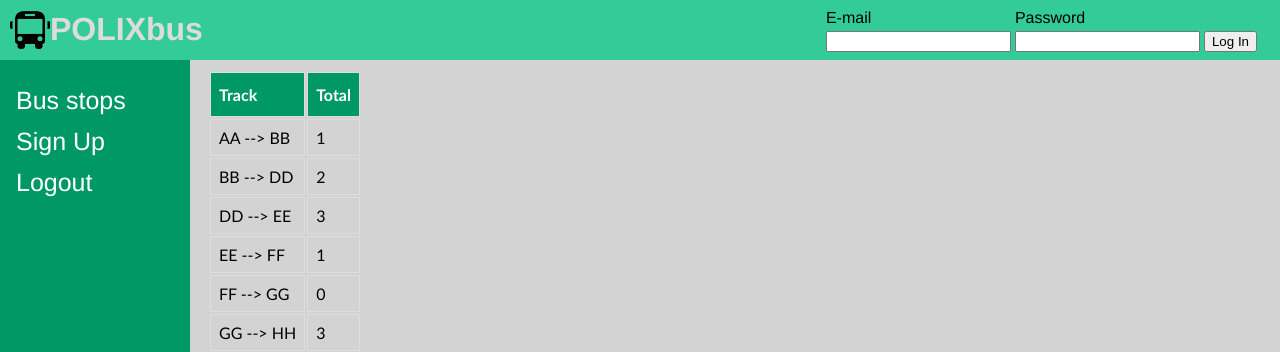
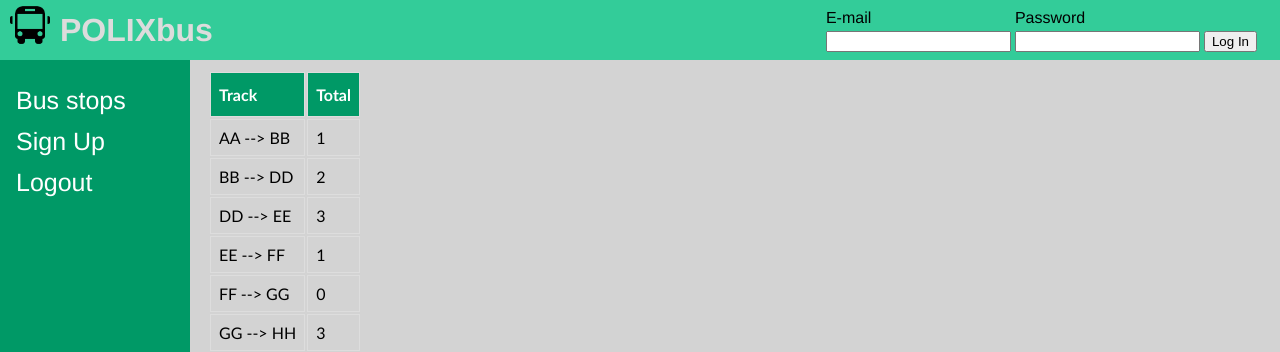
Before and after one commit to Jacopx/BusManaging_Web, a PHP site: page / in a window 1280 px wide. Shown: the top 352 px of the page. Run offline with PHP 8.4, Linux system fonts and the light colour scheme; data comes from the database, SQL or seed files in the repository; data that the repository does not hold is empty.

Commit message:
Some graphical improvement. Added also PoliTO version of base.php

```diff
--- a/3f3669/index.html
+++ b/3f3669/index.html
@@ -17,8 +17,8 @@
   <div class="header">
       <div class="leftHeader">
           <!--@TODO: Icon need graphical fix -->
-          <img src="bus.png" alt="Bus icon" height="40" width="40" vspace="20">
-          <h1 class="title" onclick="location.reload();">POLIXbus</h1>
+          <img id="icon" src="bus.png" alt="Bus icon">
+          <h1 id="title" onclick="location.reload();">POLIXbus</h1>
       </div>
 
       <div class="rightHeader">
@@ -47,7 +47,7 @@
   </div>
 
   <div class="main" id="main">
-      <div>
+      <div class="reservation-div">
           <div class="reservation-table" id="reservation-table">
 
           </div>
--- a/3f3669/signup.php
+++ b/3f3669/signup.php
@@ -6,6 +6,7 @@ if(isset($_POST['field1']) && isset($_POST['field2'])) {
 }
 
 function signup($user, $pass) {
+    //@TODO: Adding value verification before push in DB
     $type = -3; $data = -3;
     $conn = mysqli_connect(SQL_HOST, SQL_USER, SQL_PASS);
 
--- a/3f3669/styles.css
+++ b/3f3669/styles.css
@@ -2,6 +2,20 @@ body {
     font-family: Helvetica;
     color: white;
     background-color: lightgray;
+}
+
+#title {
+    align-items: center;
+    display: flex;
+}
+
+#icon {
+    height: 40px;
+    width: 40px;
+    margin-right: 10px;
+    margin-top: 15px;
+    align-items: center;
+    display: flex;
 }
 
 .header {
@@ -102,6 +116,14 @@ hr {
     background: #f1f1f1;
 }
 
+#delete-reser, #make-reser {
+    margin-top: 10px;
+}
+
+#reservation-request {
+    margin-top: 20px;
+}
+
 #reservation-table {
     font-family: "Trebuchet MS", Arial, Helvetica, sans-serif;
     border-collapse: collapse;
@@ -113,8 +135,6 @@ hr {
     border: 1px solid #ddd;
     padding: 8px;
 }
-
-/*#reservation-table tr:nth-child(even){background-color: #f2f2f2;}*/
 
 #reservation-table tr:hover {background-color: #ddd;}
 
```
Also changed, not shown: 3f3669/base.php (+7 -0 lines).
